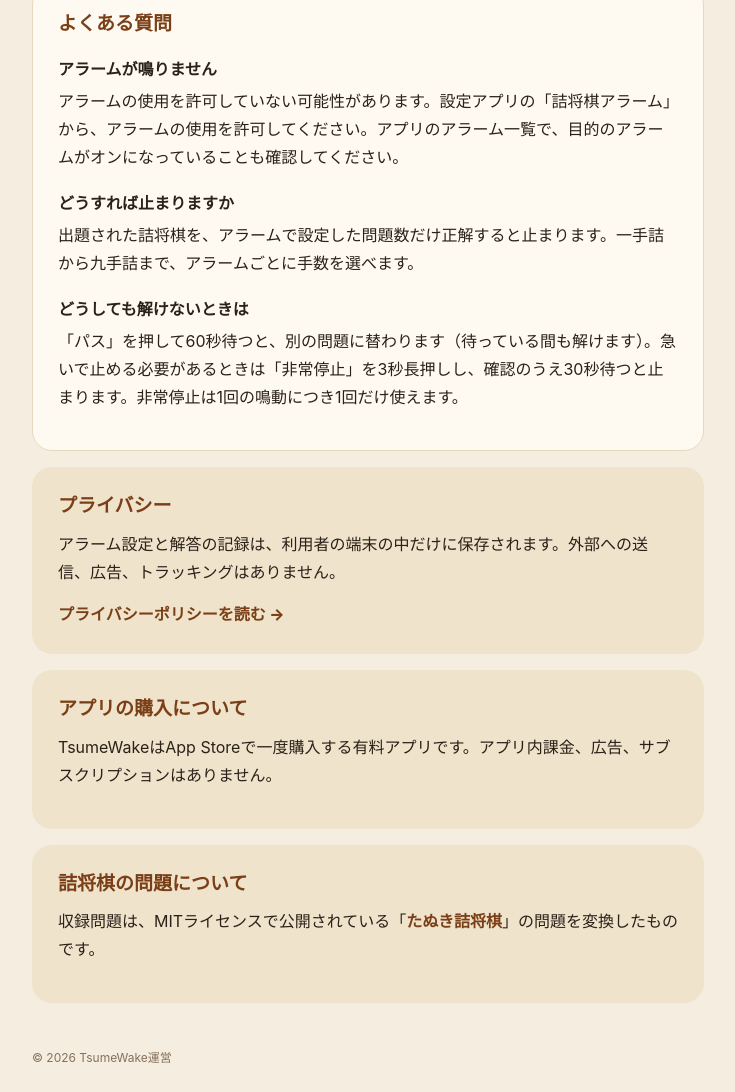
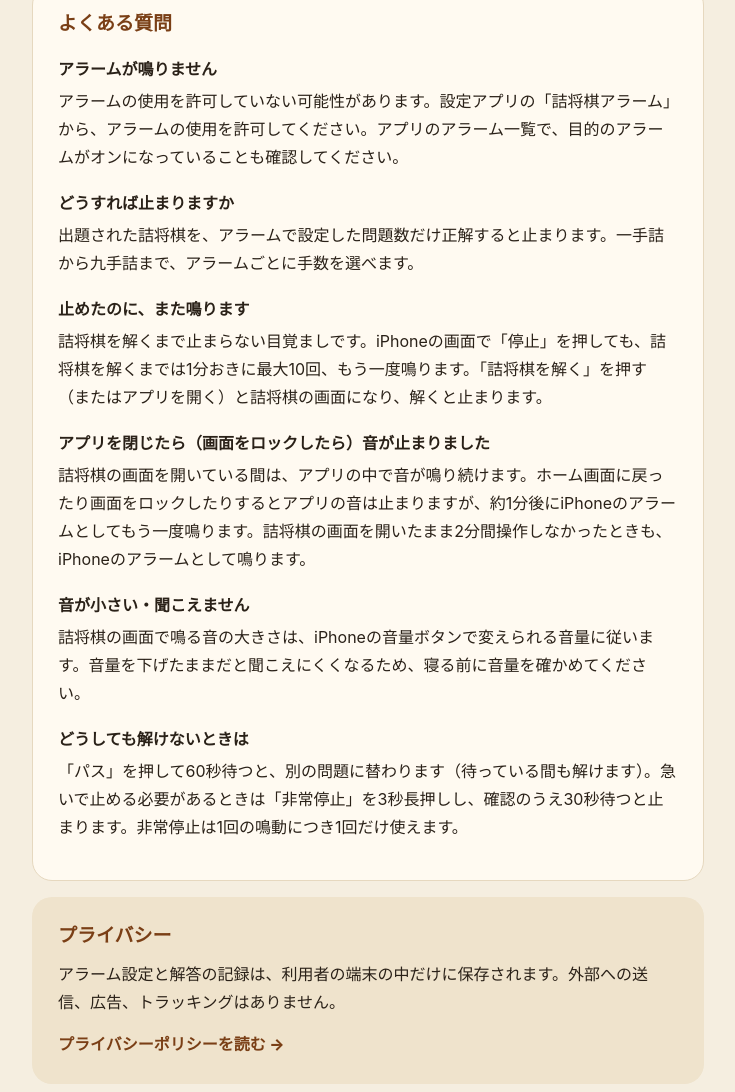
Before and after one commit to BlackLuminor/tsumewake-support, a plain HTML site: page index.html in a window 1280 px wide. Shown: the part 690-1782 px from the top of the page, without its empty margins (272-1007 px from the left). Drawn offline with Linux system fonts and the light colour scheme.

Commit message:
よくある質問に鳴り直し・アプリを閉じたとき・音量の説明を追加する（BlackLuminor/tsumewake#96） (#1)
Claude-Session: https://claude.ai/code/session_01TSPWPNENFkgg4SqeigRwAc

Co-authored-by: Claude Opus 5.5 <noreply@anthropic.com>

```diff
--- a/index.html
+++ b/index.html
@@ -27,6 +27,12 @@
         <p>アラームの使用を許可していない可能性があります。設定アプリの「詰将棋アラーム」から、アラームの使用を許可してください。アプリのアラーム一覧で、目的のアラームがオンになっていることも確認してください。</p>
         <h3>どうすれば止まりますか</h3>
         <p>出題された詰将棋を、アラームで設定した問題数だけ正解すると止まります。一手詰から九手詰まで、アラームごとに手数を選べます。</p>
+        <h3>止めたのに、また鳴ります</h3>
+        <p>詰将棋を解くまで止まらない目覚ましです。iPhoneの画面で「停止」を押しても、詰将棋を解くまでは1分おきに最大10回、もう一度鳴ります。「詰将棋を解く」を押す（またはアプリを開く）と詰将棋の画面になり、解くと止まります。</p>
+        <h3>アプリを閉じたら（画面をロックしたら）音が止まりました</h3>
+        <p>詰将棋の画面を開いている間は、アプリの中で音が鳴り続けます。ホーム画面に戻ったり画面をロックしたりするとアプリの音は止まりますが、約1分後にiPhoneのアラームとしてもう一度鳴ります。詰将棋の画面を開いたまま2分間操作しなかったときも、iPhoneのアラームとして鳴ります。</p>
+        <h3>音が小さい・聞こえません</h3>
+        <p>詰将棋の画面で鳴る音の大きさは、iPhoneの音量ボタンで変えられる音量に従います。音量を下げたままだと聞こえにくくなるため、寝る前に音量を確かめてください。</p>
         <h3>どうしても解けないときは</h3>
         <p>「パス」を押して60秒待つと、別の問題に替わります（待っている間も解けます）。急いで止める必要があるときは「非常停止」を3秒長押しし、確認のうえ30秒待つと止まります。非常停止は1回の鳴動につき1回だけ使えます。</p>
       </section>
```
